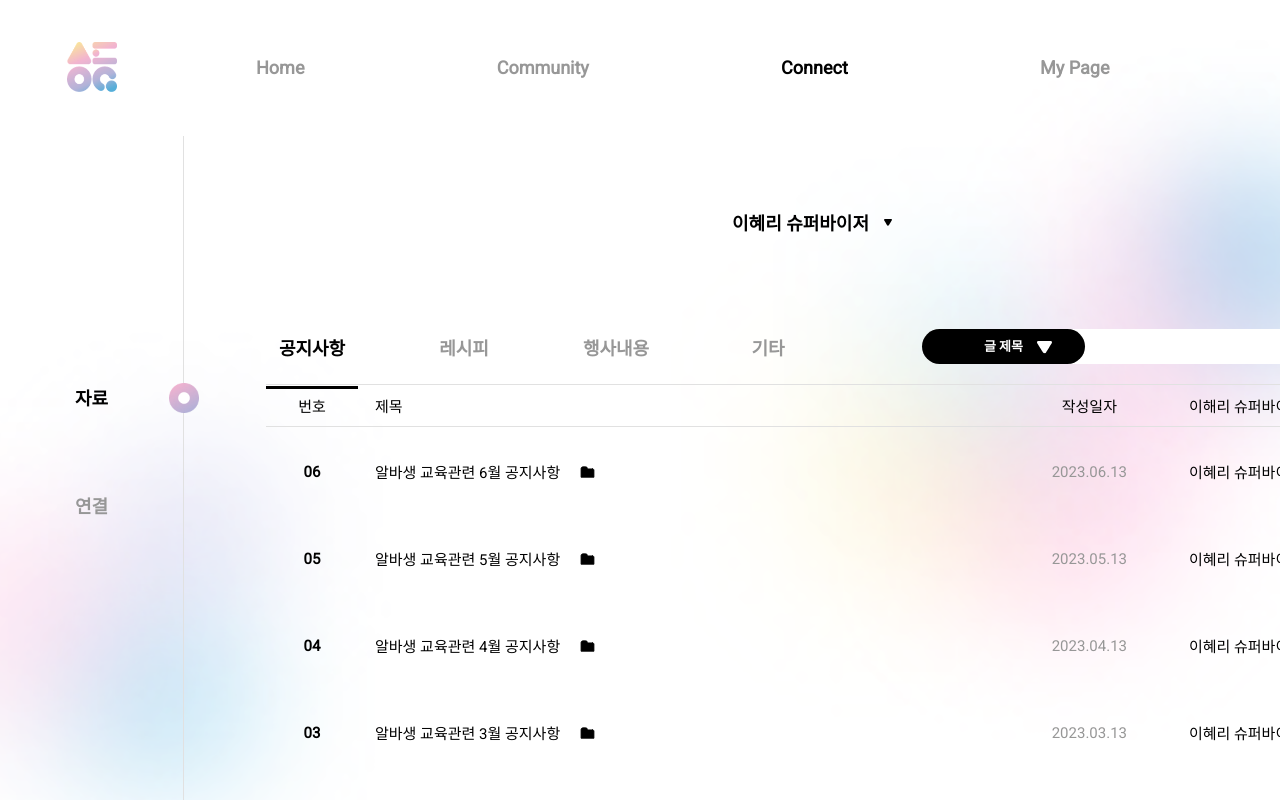
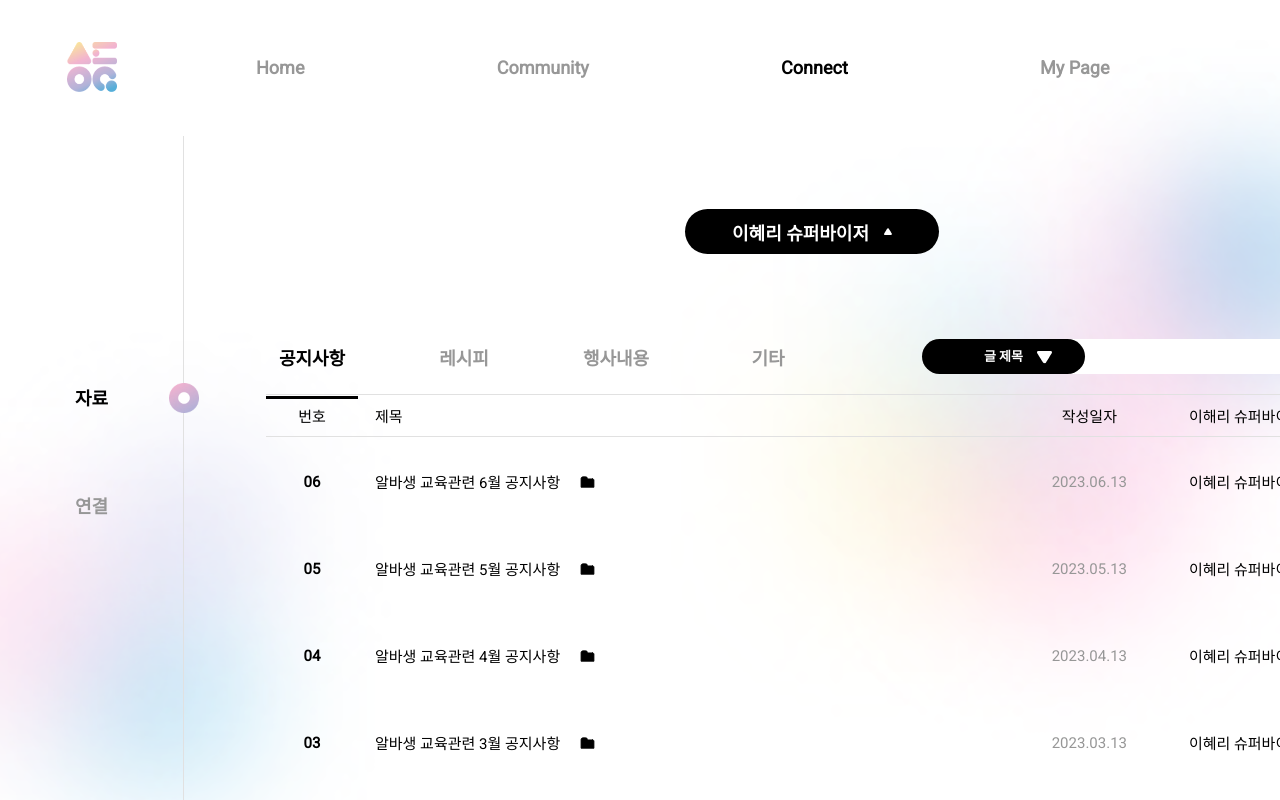
Before and after one commit to stockOneQ/front, a Next.js app: page /connect/data in a window 1280 px wide. Shown: the top 800 px of the page. Built offline with nearby package versions, Linux system fonts and the light colour scheme.

Commit message:
style(data): 슈퍼바이저 선택 드롭다운 애니메이션 구현

```diff
--- a/components/connect/Data/index.tsx
+++ b/components/connect/Data/index.tsx
@@ -12,12 +12,18 @@ import * as S from './style';
 const Data = () => {
   const [activeNum, setActiveNum] = useState(0);
   const [temp, setTemp] = useState(true);
+  const [isSelectSupervisor, setIsSelectSupervisor] = useState(true);
 
   return (
     <>
       {temp && (
         <S.DataBox>
-          <S.SelectSupervisorBox>
+          <S.SelectSupervisorBox
+            isSelectSupervisor={isSelectSupervisor}
+            onClick={() => {
+              setIsSelectSupervisor(prev => !prev);
+            }}
+          >
             <p>이혜리 슈퍼바이저</p>
             <Image
               src={supervisorCategoryOpen}
--- a/components/connect/Data/style.ts
+++ b/components/connect/Data/style.ts
@@ -4,20 +4,41 @@ const DataBox = styled.div`
   padding: 0 1.2rem 0.1rem;
 `;
 
-const SelectSupervisorBox = styled.div`
+interface ISelectSupervisorBoxProps {
+  isSelectSupervisor: boolean;
+}
+
+const SelectSupervisorBox = styled.div<ISelectSupervisorBoxProps>`
   display: flex;
   justify-content: center;
   align-items: center;
   gap: 1.5rem;
   text-align: center;
-  padding: 7.3rem 0 9.4rem;
+  width: 25.4rem;
+  height: 4.5rem;
+  margin: 7.3rem auto 8.5rem;
   cursor: pointer;
+  color: ${({ isSelectSupervisor }) =>
+    isSelectSupervisor ? 'var(--color-white)' : 'var(--color-black)'};
+  background-color: ${({ isSelectSupervisor }) =>
+    isSelectSupervisor ? 'var(--color-black)' : 'var(--color-white)'};
+  border-radius: 5rem;
 
-  color: var(--color-black);
   text-align: center;
   font-size: 1.8rem;
   font-weight: 600;
   line-height: normal;
+
+  img {
+    filter: ${({ isSelectSupervisor }) =>
+      isSelectSupervisor
+        ? `invert(94%) sepia(75%) saturate(0%) hue-rotate(296deg)
+        brightness(107%) contrast(100%)`
+        : ``};
+    transform: ${({ isSelectSupervisor }) =>
+      isSelectSupervisor ? 'rotate(180deg)' : 'rotate(0)'};
+    transition: transform 0.5s ease;
+  }
 `;
 
 const DataNavBox = styled.div`
```
